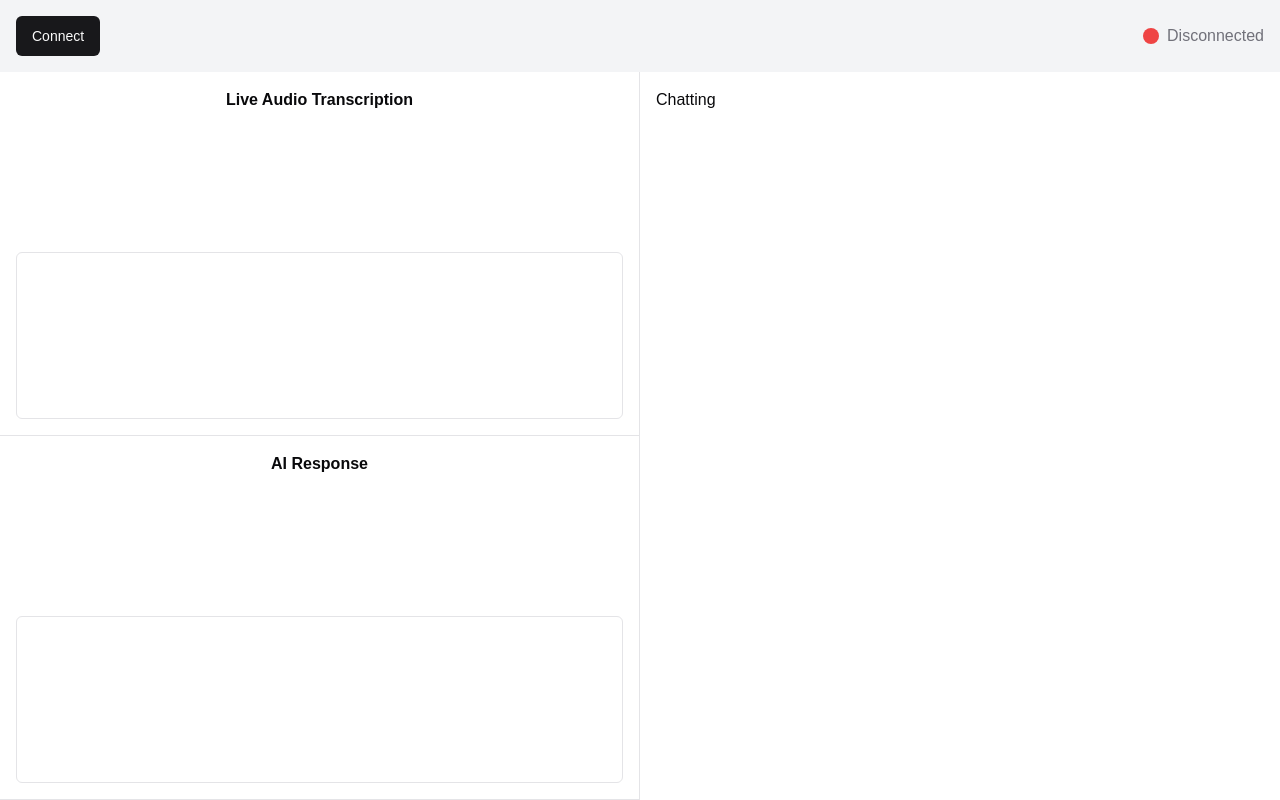
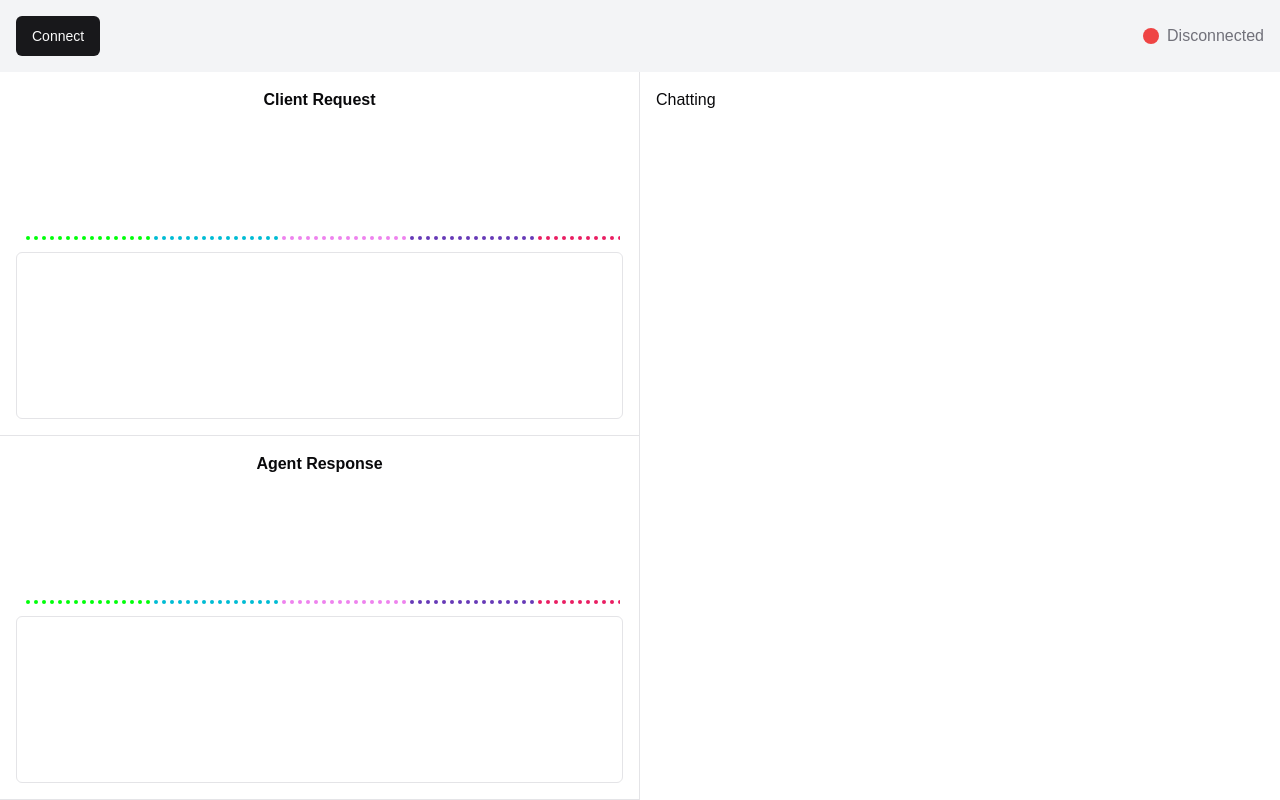
Before and after one commit to vishal-vaish/skynyx, a Next.js app: page / in a window 1280 px wide. Built offline with nearby package versions, Linux system fonts and the light colour scheme.

Commit message:
Fixed to show audio meter when a component mount

```diff
--- a/src/app/_component/AgentResponse.tsx
+++ b/src/app/_component/AgentResponse.tsx
@@ -54,6 +54,10 @@ const AgentResponse = ({connected}: Props) => {
         source.start(0);
 
         setStream(mediaStreamDestination.stream);
+
+        source.onended = () => {
+          setStream(null);
+        };
       } catch (error) {
         console.error('Error processing audio message:', error);
       }
@@ -64,10 +68,9 @@ const AgentResponse = ({connected}: Props) => {
     }
   }, [audioResponse]);
 
-
   return (
     <div className="flex items-center justify-center w-full h-full p-4 border-b flex-col">
-      <div className="text-base font-bold">AI Response</div>
+      <div className="text-base font-bold">Agent Response</div>
       <div>
         <WaveformSvg audioContext={audioContextRef.current} stream={stream}/>
       </div>
--- a/src/app/_component/ClientAudioContainer.tsx
+++ b/src/app/_component/ClientAudioContainer.tsx
@@ -32,7 +32,7 @@ const ClientAudioContainer = ({audioContext, stream, connected}: Props) => {
 
   return (
     <div className="flex items-center justify-center w-full h-full p-4 border-b flex-col">
-      <div className="text-base font-bold">Live Audio Transcription</div>
+      <div className="text-base font-bold">Client Request</div>
       <div>
         <WaveformSvg audioContext={audioContext} stream={stream}/>
       </div>
--- a/src/app/_component/WaveformSvg.jsx
+++ b/src/app/_component/WaveformSvg.jsx
@@ -1,13 +1,27 @@
 "use client";
 
-import React, { useEffect, useRef } from "react";
-import { linearPath } from "waveform-path";
+import React, {useEffect, useRef, useState} from "react";
+import {linearPath} from "waveform-path";
 
-const WaveformSvg = ({ audioContext, stream }) => {
+const WaveformSvg = ({audioContext, stream}) => {
   const svgRef = useRef(null);
+  const [initialized, setInitialized] = useState(false);
+
+  const colors = [
+    "rgb(0,255,10)",
+    "rgb(0,188,212)",
+    "rgb(238,130,238)",
+    "rgb(103,58,183)",
+    "rgb(233,30,99)",
+  ];
+
+  const dotsPerColor = 16;
 
   useEffect(() => {
-    if (!audioContext || !stream) return;
+    if (!audioContext || !stream) {
+      setInitialized(false);
+      return;
+    }
 
     const source = audioContext.createMediaStreamSource(stream);
     const processor = audioContext.createScriptProcessor(2048, 1, 1);
@@ -22,7 +36,7 @@ const WaveformSvg = ({ audioContext, stream }) => {
         top: 20,
         normalize: false,
         paths: [
-          { d: "V", sy: 0, x: 50, ey: 100 },
+          {d: "V", sy: 0, x: 50, ey: 100},
         ],
       };
 
@@ -33,6 +47,8 @@ const WaveformSvg = ({ audioContext, stream }) => {
       }
     };
 
+    setInitialized(true);
+
     return () => {
       processor.disconnect();
       source.disconnect();
@@ -41,15 +57,17 @@ const WaveformSvg = ({ audioContext, stream }) => {
 
   return (
      <svg id="Mic1" height="140px" width="600px" ref={svgRef}>
+       {initialized && (
           <defs>
             <linearGradient id="lgrad" x1="0%" y1="50%" x2="100%" y2="50%">
-          <stop offset="0%" style={{ stopColor: "rgb(0,255,10)", stopOpacity: 1 }} />
-          <stop offset="25%" style={{ stopColor: "rgb(0,188,212)", stopOpacity: 0.7 }} />
-          <stop offset="50%" style={{ stopColor: "rgb(238,130,238)", stopOpacity: 1 }} />
-          <stop offset="75%" style={{ stopColor: "rgb(103,58,183)", stopOpacity: 0.7 }} />
-          <stop offset="100%" style={{ stopColor: "rgb(233,30,99)", stopOpacity: 1 }} />
+              <stop offset="0%" style={{stopColor: "rgb(0,255,10)", stopOpacity: 1}}/>
+              <stop offset="25%" style={{stopColor: "rgb(0,188,212)", stopOpacity: 0.7}}/>
+              <stop offset="50%" style={{stopColor: "rgb(238,130,238)", stopOpacity: 1}}/>
+              <stop offset="75%" style={{stopColor: "rgb(103,58,183)", stopOpacity: 0.7}}/>
+              <stop offset="100%" style={{stopColor: "rgb(233,30,99)", stopOpacity: 1}}/>
             </linearGradient>
           </defs>
+       )}
        <path
           style={{
             fill: "none",
@@ -58,6 +76,18 @@ const WaveformSvg = ({ audioContext, stream }) => {
             stroke: "url(#lgrad)",
           }}
        />
+       {!initialized && (
+          <>
+            {Array.from({length: 80}, (_, index) => {
+              const colorIndex = Math.floor(index / dotsPerColor);
+              const color = colors[colorIndex];
+
+              const cx = (index + 1) * 8;
+
+              return <circle key={index} cx={cx} cy="90%" r="2" fill={color}/>;
+            })}
+          </>
+       )}
      </svg>
   );
 };
```
Lines whose indentation alone changed are shown as unchanged.
